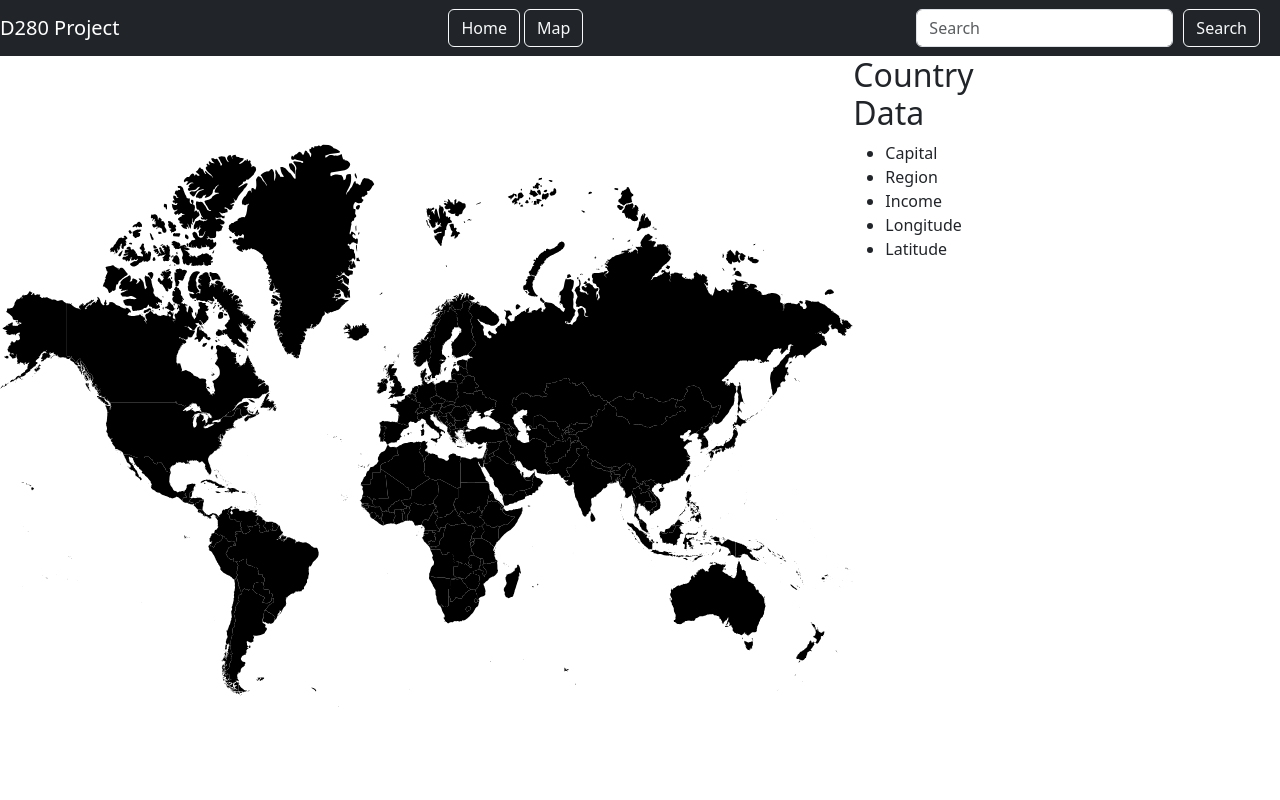
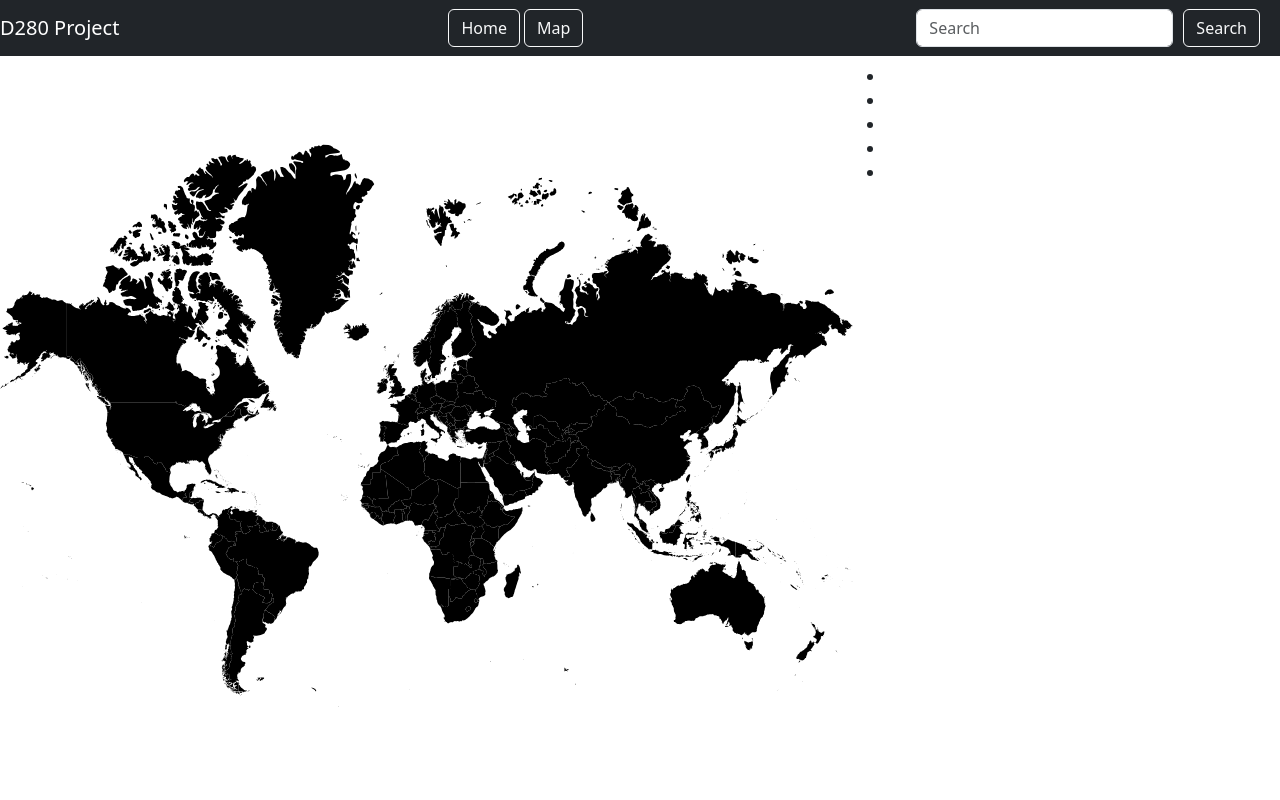
Before and after one commit to JrivasCodes/WorldMapProject, an Angular app: page /map in a window 1280 px wide. Shown: the top 800 px of the page. Built offline with nearby package versions, Linux system fonts and the light colour scheme.

Commit message:
Got the Api to work with the site, and made it display the info correctly

```diff
--- a/src/app/app.component.ts
+++ b/src/app/app.component.ts
@@ -2,6 +2,7 @@ import { Component } from '@angular/core';
 import { RouterOutlet } from '@angular/router';
 import { HeaderComponent } from './components/header/header.component';
 import { MapComponent } from "./components/map/map.component";
+import { Observable } from 'rxjs';
 
 
 @Component({
--- a/src/app/app.config.ts
+++ b/src/app/app.config.ts
@@ -1,8 +1,9 @@
 import { ApplicationConfig, provideZoneChangeDetection } from '@angular/core';
 import { provideRouter } from '@angular/router';
+import { provideHttpClient } from '@angular/common/http';
 
 import { routes } from './app.routes';
 
 export const appConfig: ApplicationConfig = {
-  providers: [provideZoneChangeDetection({ eventCoalescing: true }), provideRouter(routes)]
+  providers: [provideZoneChangeDetection({ eventCoalescing: true }), provideRouter(routes), provideHttpClient()]
 };
--- /dev/null
+++ b/src/app/components/country-data.service.ts
@@ -0,0 +1,17 @@
+import { Injectable } from '@angular/core';
+import { HttpClient } from '@angular/common/http';
+import { Observable } from 'rxjs';
+
+@Injectable({
+  providedIn: 'root'
+})
+export class CountryDataService {
+  private apiUrl = 'https://api.worldbank.org/v2/country';
+
+  constructor(private http: HttpClient) { }
+
+  getCountryData(countryCode: string): Observable<any> {
+    const url = `${this.apiUrl}/${countryCode}?format=json`;
+    return this.http.get(url);
+  }
+}
--- a/src/app/components/map/map.component.html
+++ b/src/app/components/map/map.component.html
@@ -513,13 +513,13 @@
                   name="Zimbabwe" id="zw" />
       </svg>
       <form class="countryFacts">
-            <h2>Country Data</h2>
+            <h2>{{ countryData?.name }}</h2>
             <ul>
-                  <li>Capital</li>
-                  <li>Region</li>
-                  <li>Income</li>
-                  <li>Longitude</li>
-                  <li>Latitude</li>
+                  <li>{{ countryData?.capitalCity }}</li>
+                  <li>{{ countryData?.region?.value }}</li>
+                  <li>{{ countryData?.incomeLevel?.value }}</li>
+                  <li>{{ countryData?.longitude }}</li>
+                  <li>{{ countryData?.latitude }}</li>
             </ul>
       </form>
 </div>
--- a/src/app/components/map/map.component.ts
+++ b/src/app/components/map/map.component.ts
@@ -1,15 +1,21 @@
 import { Component, ElementRef, AfterViewInit } from '@angular/core';
+import { HttpClientModule } from '@angular/common/http';
+import { CountryDataService } from '../country-data.service'; // this is from the api service component
+import { importProvidersFrom } from '@angular/core';
 
 @Component({
   selector: 'app-map',
   standalone: true,
-  imports: [],
+  imports: [HttpClientModule],
   templateUrl: './map.component.html',
   styleUrl: './map.component.css'
 })
 export class MapComponent implements AfterViewInit {
 
-  constructor(private elementRef: ElementRef) {}
+
+
+  constructor(private elementRef: ElementRef, private countryDataService: CountryDataService) {}
+  countryData: any;
   selectedPath: SVGPathElement | null = null;
 
 
@@ -25,14 +31,14 @@ export class MapComponent implements AfterViewInit {
   // This is the function for when the mouse enters a country hover effect
   onRegionMouseEnter(event: MouseEvent) {
     const target = event.target as SVGPathElement;
-    console.log('Mouse Entered Path:', target);
+    // console.log('Mouse Entered Path:', target);
     target.classList.add('regionHover');
   }
 
   // This is the function for when the mouse leaves a country hover effect
   onRegionMouseLeave(event: MouseEvent) {
     const target = event.target as SVGPathElement;
-    console.log('Mouse Left Path:', target);
+    // console.log('Mouse Left Path:', target);
     target.classList.remove('regionHover');
   }
 
@@ -52,6 +58,11 @@ export class MapComponent implements AfterViewInit {
       const regionName = target.getAttribute('name');
       const regionId = target.id;
       console.log('region clicked', regionName, regionId)
+
+      this.countryDataService.getCountryData(regionId).subscribe(data => {
+        this.countryData = data[1][0];
+        console.log('Country Data:', this.countryData)
+      })
     }
   }
 }
```
Also changed, not shown: 1 other file (tests, documents, lock files or other folders).
